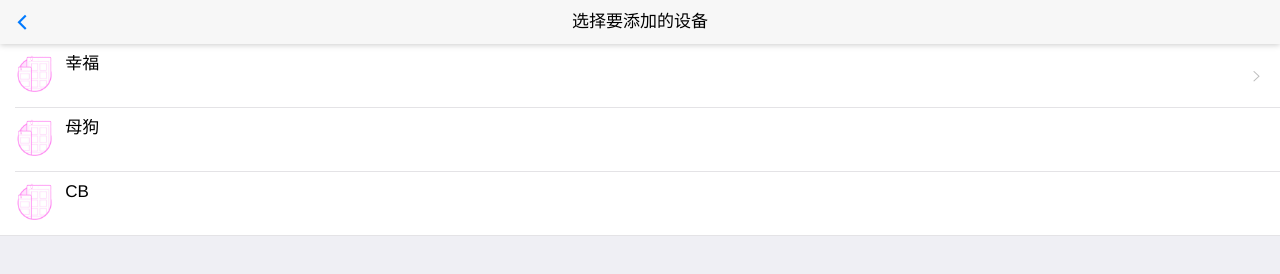
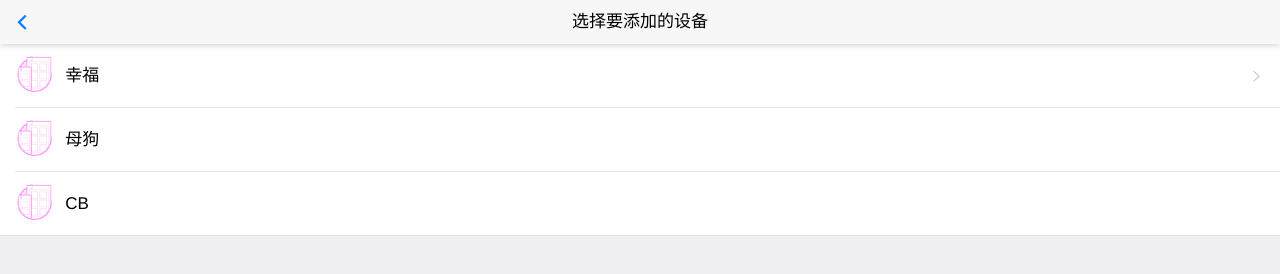
Before and after one commit to lvyao1122/BaoBo, a plain HTML site: page html/selectDeveice.html in a window 1280 px wide. Drawn offline with Linux system fonts and the light colour scheme.

Commit message:
文字垂直居中

```diff
--- a/html/selectDeveice.html
+++ b/html/selectDeveice.html
@@ -10,8 +10,9 @@
 			.devList{
 				margin-top: 44px;
 			}
-			.mui-media-body{
-				line-height: 1;
+			.list-title{
+				height:42px;
+				line-height: 42px;
 			}
 		</style>
 	</head>
@@ -30,7 +31,7 @@
 			    <li class="mui-table-view-cell mui-media">
 			        <a href="javascript:;" class="mui-navigate-right">
 			            <img class="mui-media-object mui-pull-left" src="../images/01.png">
-			            <div class="mui-media-body">
+			            <div class="mui-media-body list-title">
 			                幸福
 			            </div>
 			        </a>
@@ -38,7 +39,7 @@
 			    <li class="mui-table-view-cell mui-media">
 			        <a href="javascript:;">
 			            <img class="mui-media-object mui-pull-left" src="../images/01.png">
-			            <div class="mui-media-body">
+			            <div class="mui-media-body list-title">
 			                母狗
 			            </div>
 			        </a>
@@ -46,7 +47,7 @@
 			    <li class="mui-table-view-cell mui-media">
 			        <a href="javascript:;">
 			            <img class="mui-media-object mui-pull-left" src="../images/01.png">
-			            <div class="mui-media-body">
+			            <div class="mui-media-body list-title">
 			                CB
 			            </div>
 			        </a>
```
